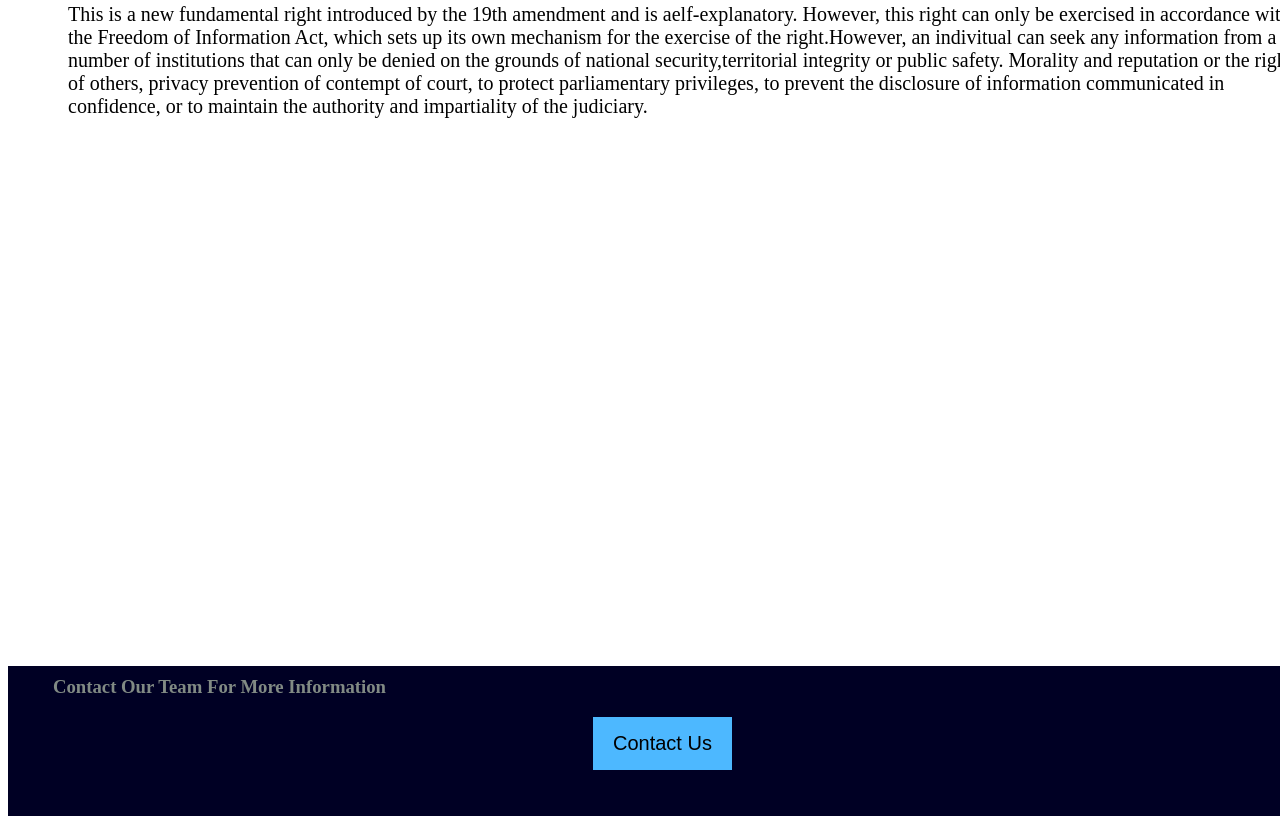
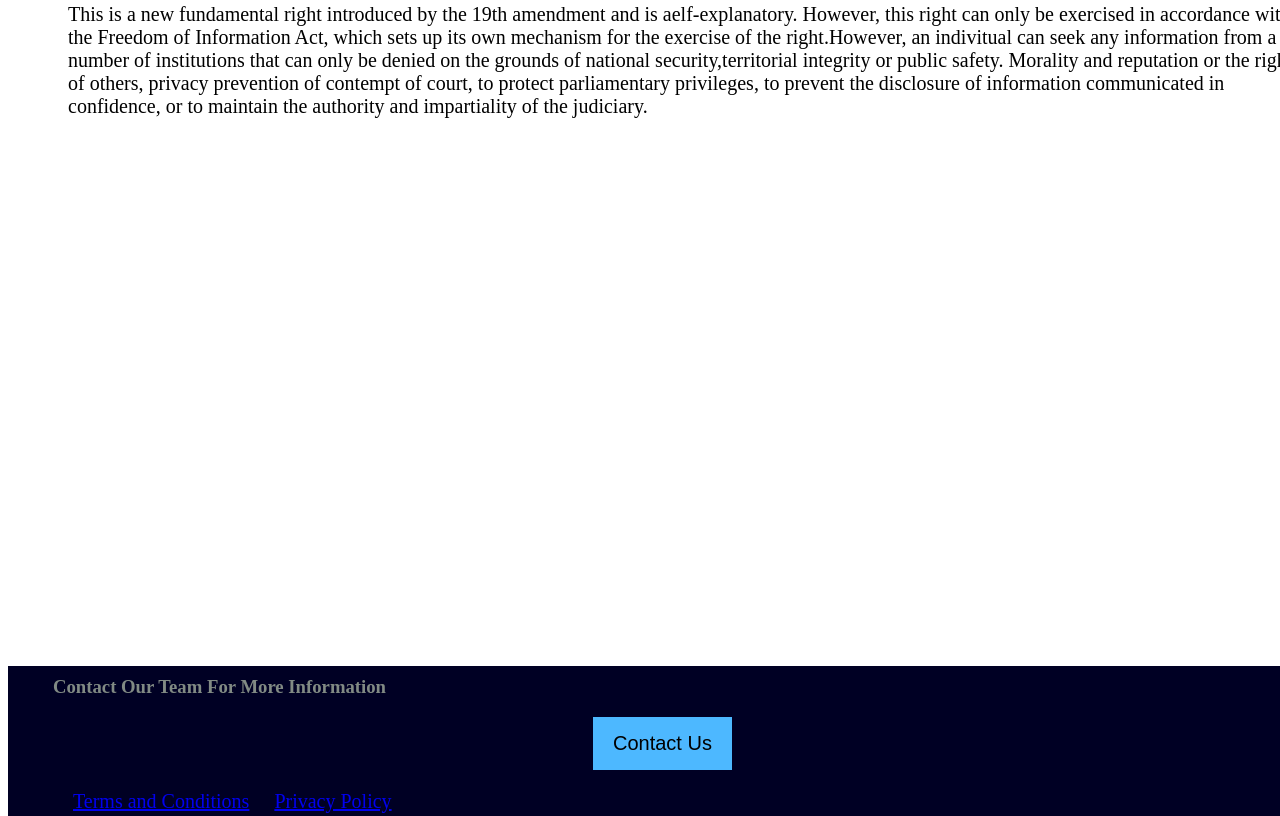
Before and after one commit to Avandhaya/Web-Project, a plain HTML site: page KnowYourRights.html in a window 1280 px wide. Shown: the part 2122-2938 px from the top of the page. Drawn offline with Linux system fonts and the light colour scheme.

Commit message:
linked terms  and privacy policy pages

```diff
--- a/KnowYourRights.html
+++ b/KnowYourRights.html
@@ -45,6 +45,7 @@
    <div class="footer">
       <h3>Contact Our Team For More Information</h3>
       <button id="button" onclick="popup();">Contact Us</button>
+      <p class="foottxt"><a href="terms.html">Terms and Conditions</a> &nbsp; &nbsp; <a href="privacypolicy.html">Privacy Policy</a></p>
    </div>
   </body>
 </html>
```
